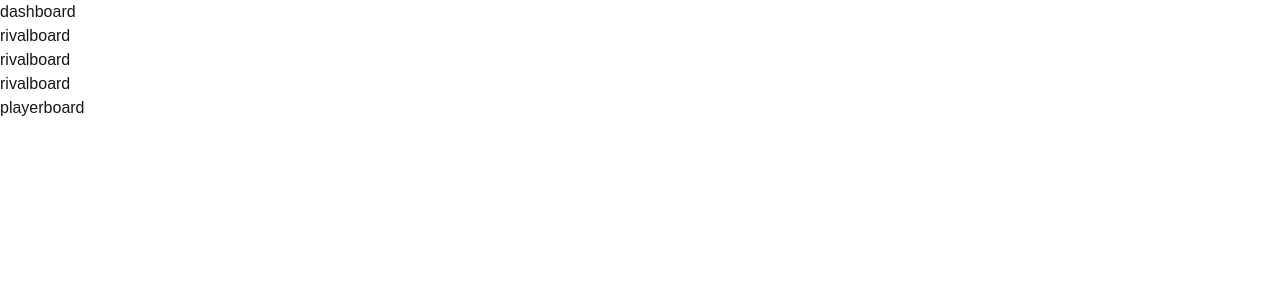
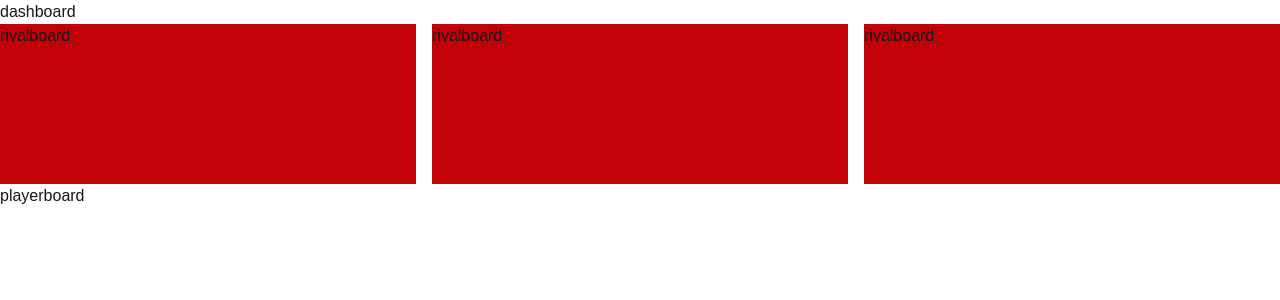
Before and after one commit to davissears/magic-party-proto, a Next.js app: page /dashboard in a window 1280 px wide. Shown: the top 300 px of the page. Built offline with nearby package versions, Linux system fonts and the light colour scheme.

Commit message:
Add basic styling to dashboard
Apply Tailwind CSS classes to the Rivalboard component and its container
to improve the visual layout of the dashboard page.

```diff
--- a/src/app/dashboard/_components/rivalboard/page.tsx
+++ b/src/app/dashboard/_components/rivalboard/page.tsx
@@ -1,7 +1,7 @@
 export default function Rivalboard() {
   return (
-    <span>
-      <h1>rivalboard</h1>
+    <span className="bg-red-700 flex-1 h-full" >
+      <h1 className="">rivalboard</h1>
     </span>
   );
 }
--- a/src/app/dashboard/page.tsx
+++ b/src/app/dashboard/page.tsx
@@ -5,7 +5,7 @@ export default function Dashboard() {
   return (
     <div>
       <h1>dashboard</h1>
-      <div>
+      <div className="flex flex-row gap-4 h-[20vh] w-full">
         <Rivalboard />
         <Rivalboard />
         <Rivalboard />
```
